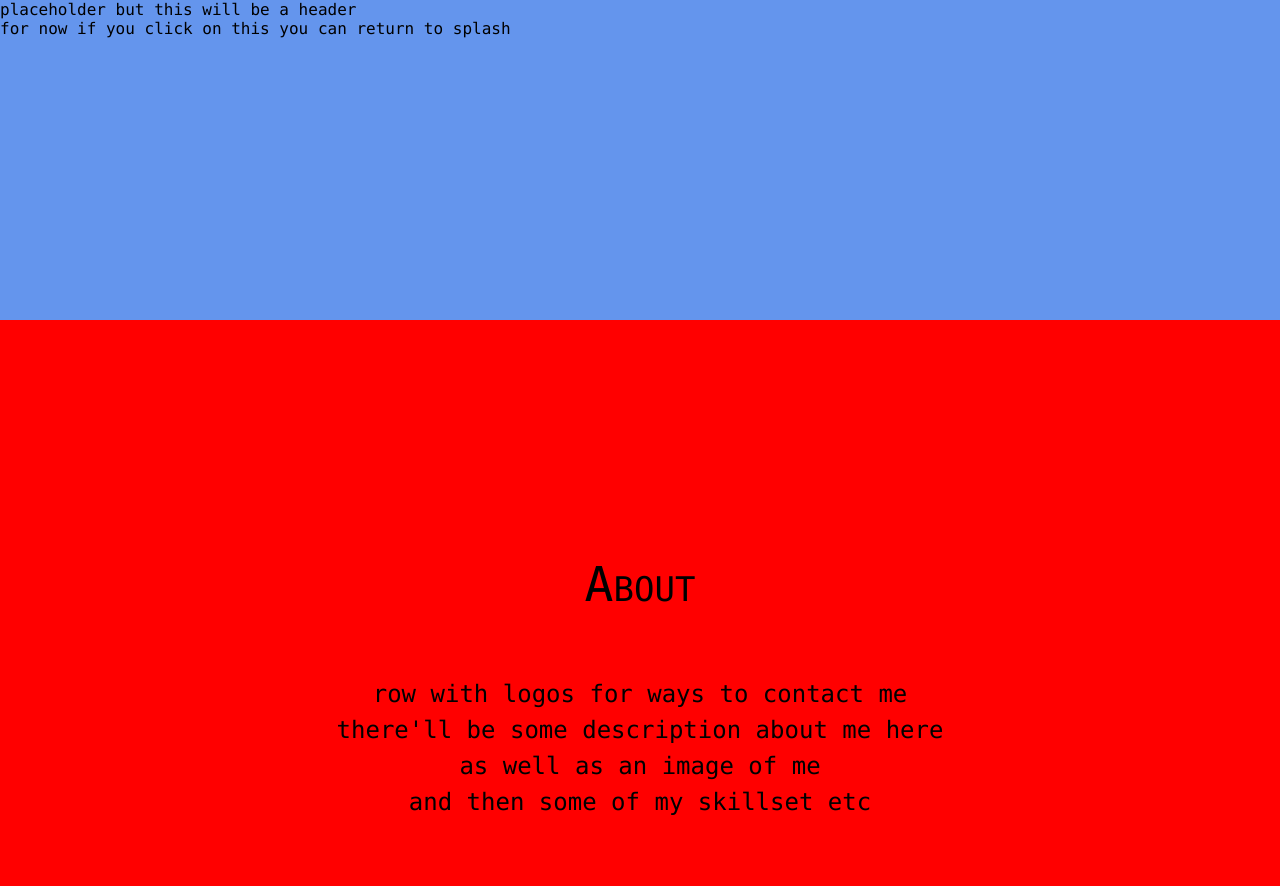
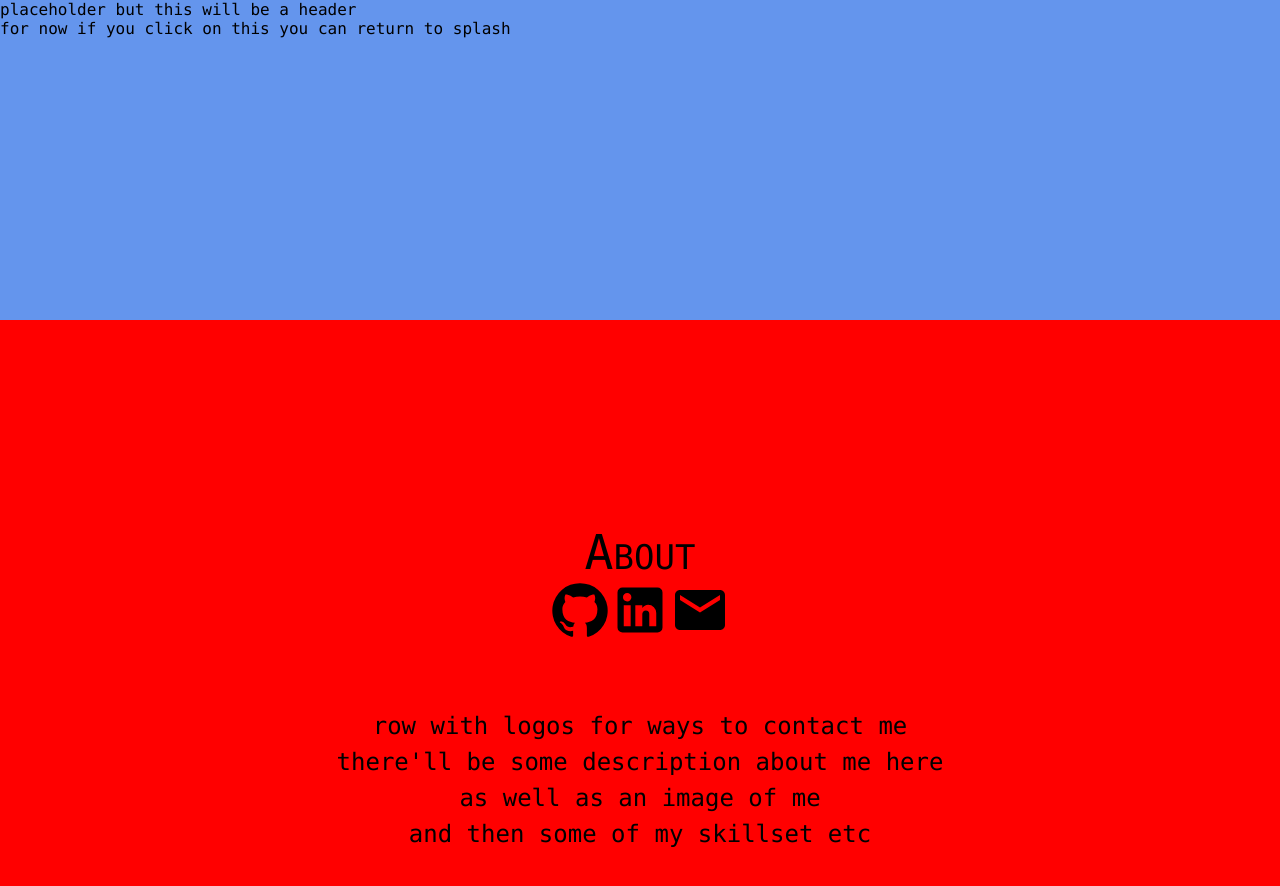
Before and after one commit to echos-echo/dev-portfolio, a Next.js app: page /about in a window 1280 px wide. Shown: the top 886 px of the page. Built offline with nearby package versions, Linux system fonts and the light colour scheme.

Commit message:
feature: mui icons added to AboutMeLinks

```diff
--- a/components/AboutMeLinks.js
+++ b/components/AboutMeLinks.js
@@ -4,13 +4,19 @@ import Link from "next/link";
 import Image from "next/image";
 import { useRouter } from "next/router";
 import styles from '../styles/Home.module.css'
+import LinkedInIcon from '@mui/icons-material/LinkedIn';
+import GitHubIcon from '@mui/icons-material/GitHub';
+import EmailIcon from '@mui/icons-material/Email';
 
 export default function AboutMeLinks() {
 
+
+
     return (
         <div className={''}>
-            <br/>
-            <Link href="/">for now if you click on this you can return to splash</Link>
+            <GitHubIcon sx={{fontSize: 60}}/>
+            <LinkedInIcon sx={{fontSize: 60}}/>
+            <EmailIcon sx={{fontSize: 60}}/>
         </div>
     )
 }
--- a/pages/about.js
+++ b/pages/about.js
@@ -1,6 +1,7 @@
 import Head from 'next/head'
 import Image from 'next/image'
 import Link from 'next/link'
+import AboutMeLinks from '../components/AboutMeLinks'
 import Footer from '../components/Footer'
 import Header from '../components/Header'
 import Nav from '../components/Nav'
@@ -18,7 +19,7 @@ export default function About() {
       <Header/>
       <div className={styles.main}>
         <PageTitle title='About'/>
-
+        <AboutMeLinks/>
         <div className={styles.description}>
           row with logos for ways to contact me
           <br/>
```
